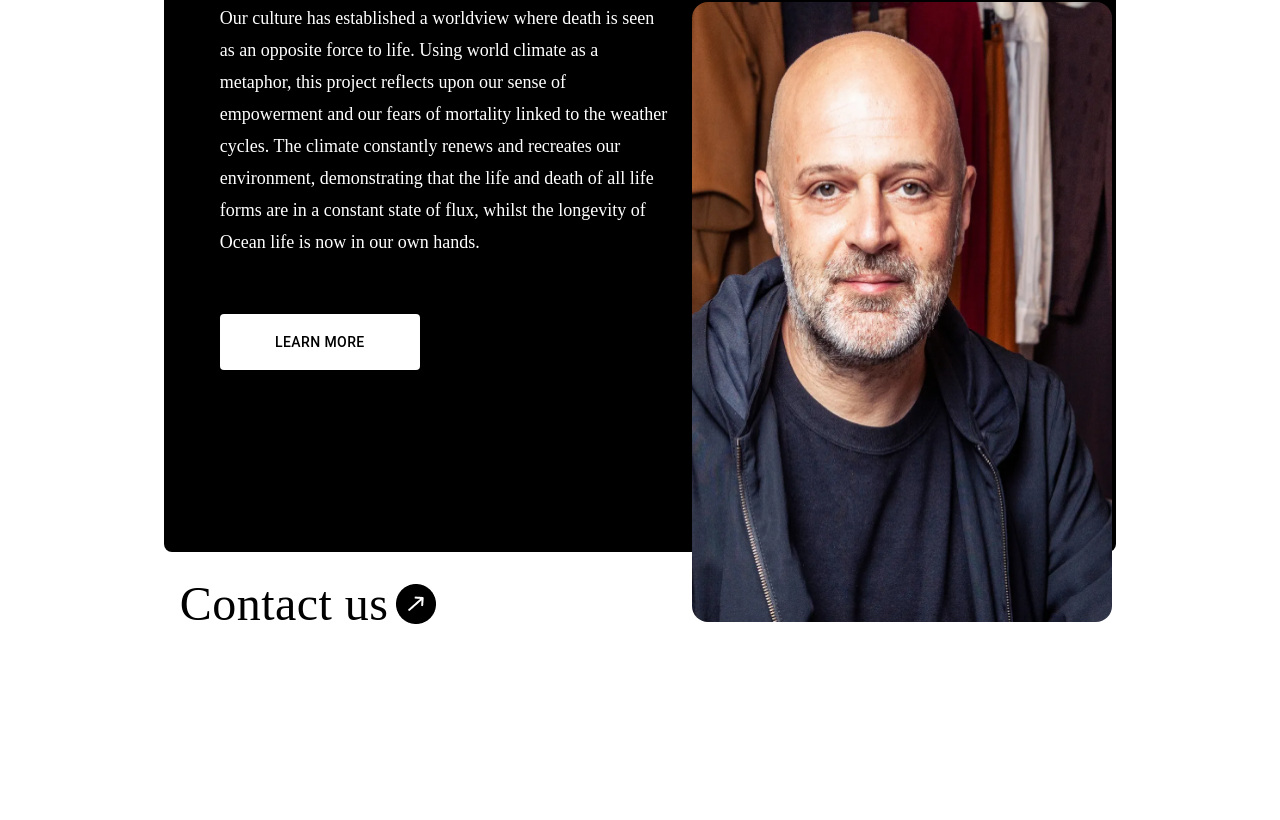
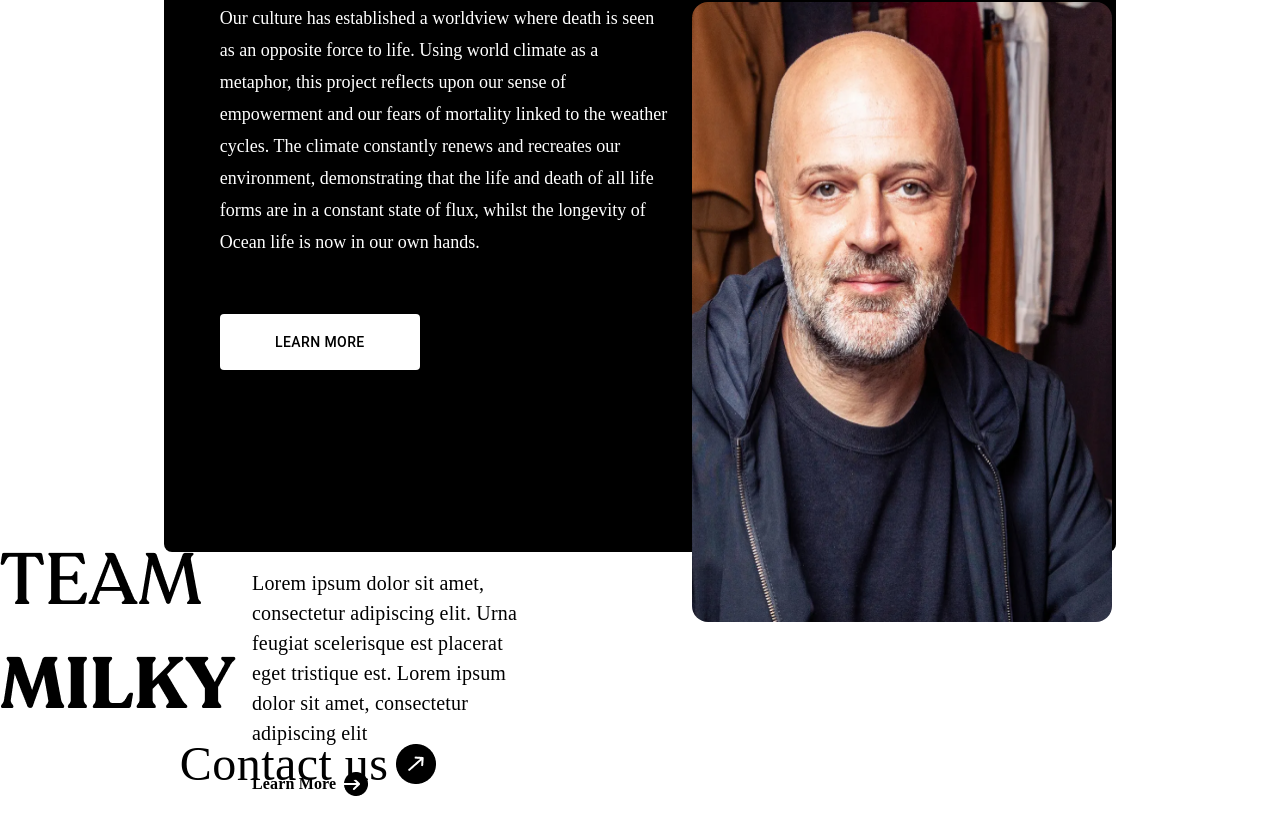
Before and after one commit to enyares/milky-web, a React (Create React App) app in the folder milky-web/: page / in a window 1280 px wide. Shown: the part 1020-1840 px from the top of the page. Before the commit the page ends 1676 px from the top, so only its background shows below. Built offline with nearby package versions, Linux system fonts and the light colour scheme.

Commit message:
AboutView created

```diff
--- /dev/null
+++ b/milky-web/src/components/HomePage/AboutView.js
@@ -0,0 +1,35 @@
+import { Grid, IconButton, List, ListItem, Typography } from "@mui/material";
+import React from "react";
+
+const AboutView = () => {
+  return (
+    <>
+      <Grid container direction="row" sm={6}>
+        <Grid item sx={6}>
+          <img src={require("../../assets/img/TEAM MILKY.png")} />
+        </Grid>
+        <Grid item sm={6} sx={{ height: "136px", width: "524px" }}>
+          <List>
+            <ListItem>
+              <Typography sx={{ fontFamily: "santral", fontSize: "20px" }}>
+                Lorem ipsum dolor sit amet, consectetur adipiscing elit. Urna
+                feugiat scelerisque est placerat eget tristique est. Lorem ipsum
+                dolor sit amet, consectetur adipiscing elit
+              </Typography>
+            </ListItem>
+            <ListItem>
+              <Typography sx={{ fontFamily: "santral", fontSize: "16px" }}>
+                <strong>Learn More</strong>
+              </Typography>
+              <IconButton>
+                <img src={require("../../assets/icons/ARROW.png")} />
+              </IconButton>{" "}
+            </ListItem>
+          </List>
+        </Grid>
+      </Grid>
+    </>
+  );
+};
+
+export default AboutView;
--- a/milky-web/src/components/HomePage/Banner.js
+++ b/milky-web/src/components/HomePage/Banner.js
@@ -7,10 +7,10 @@ const Banner = (props) => {
     <>
       <Grid
         container
-        justifyContent='center'
-        alignItems='center'
+        justifyContent="center"
+        alignItems="center"
         sx={{
-          borderRadius: 5,
+          borderRadius: "0px 0px 100px 100px",
           backgroundColor: "#f9f9fa",
 
           width: "auto",
--- a/milky-web/src/pages/HomePage.js
+++ b/milky-web/src/pages/HomePage.js
@@ -1,5 +1,7 @@
+import { Box } from "@mui/system";
 import React from "react";
 import Header from "../components/Header/Header";
+import AboutView from "../components/HomePage/AboutView";
 import Banner from "../components/HomePage/Banner";
 import BigCard from "../components/HomePage/BigCard";
 import Title from "../components/Title/Title";
@@ -8,9 +10,12 @@ const homePage = () => {
   return (
     <>
       <Banner />
-      <Title title='Upcoming Drops' fontSize='40px' />
+      <Title title="Upcoming Drops" fontSize="40px" />
       <BigCard />
-      <Title title='Contact us' fontSize='48px' button />
+
+      <AboutView />
+
+      <Title title="Contact us" fontSize="48px" button />
     </>
   );
 };
```
